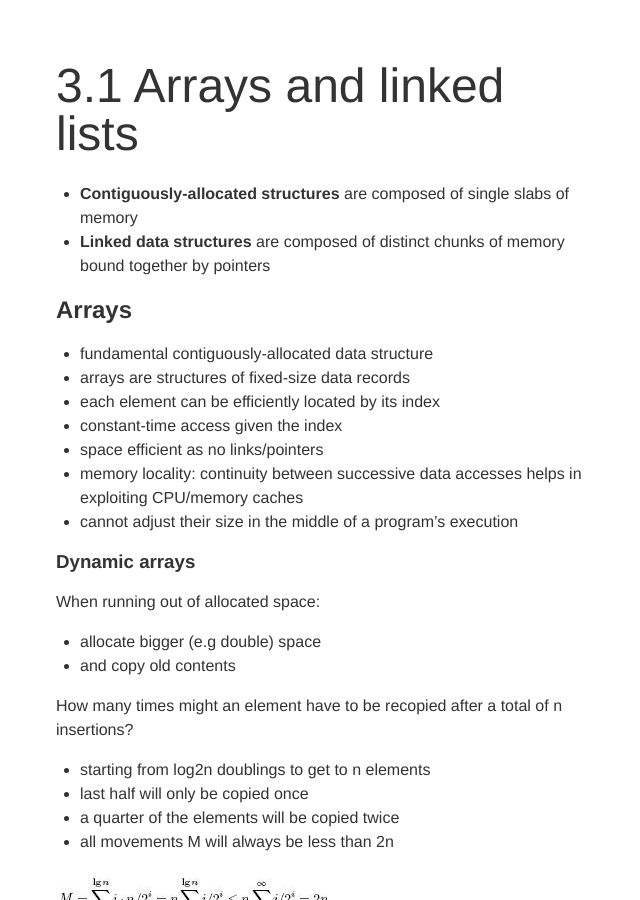
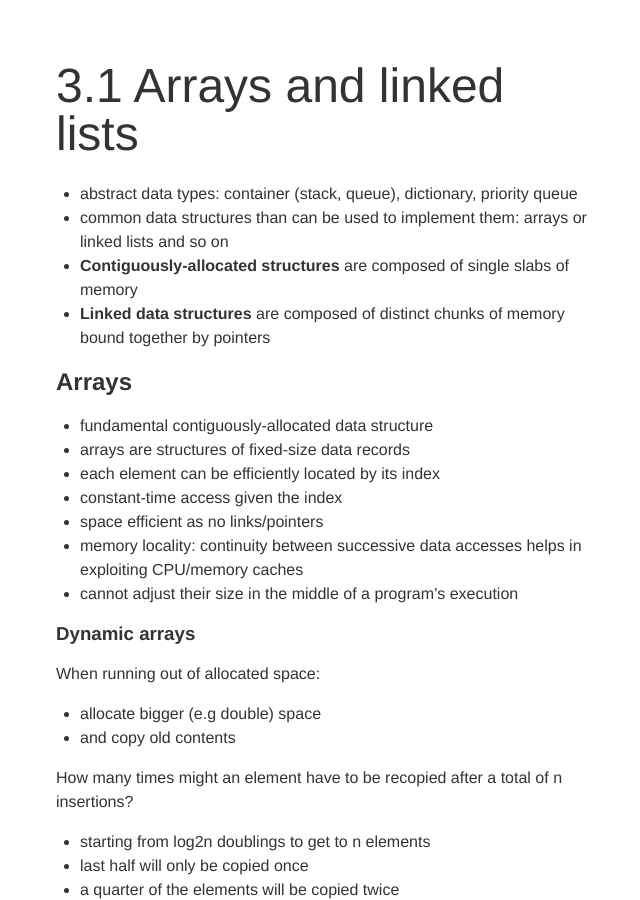
Before and after one commit to csabapalfi/algorithm-design-manual, a Jekyll site: the page built from _posts/2013-02-03-3.1-arrays_and_linked_lists.md, in a window 1280 px wide and 900 px high. Shown: the whole window, without its empty margins (104-744 px from the left). Built offline with Jekyll 4.4.1, drawn with Linux system fonts in a browser that asks for light colours.

```diff
--- a/_posts/2013-02-03-3.1-arrays_and_linked_lists.md
+++ b/_posts/2013-02-03-3.1-arrays_and_linked_lists.md
@@ -3,6 +3,8 @@
 title: 3.1 Arrays and linked lists
 ---
 
+* abstract data types: container (stack, queue), dictionary, priority queue
+* common data structures than can be used to implement them: arrays or linked lists and so on
 * **Contiguously-allocated structures** are composed of single slabs of memory
 * **Linked data structures** are composed of distinct chunks of memory bound together by pointers
 
```
Also changed, not shown: _posts/2013-02-21-3.2-stacks_and_queues.md (added, +26 -0 lines).
